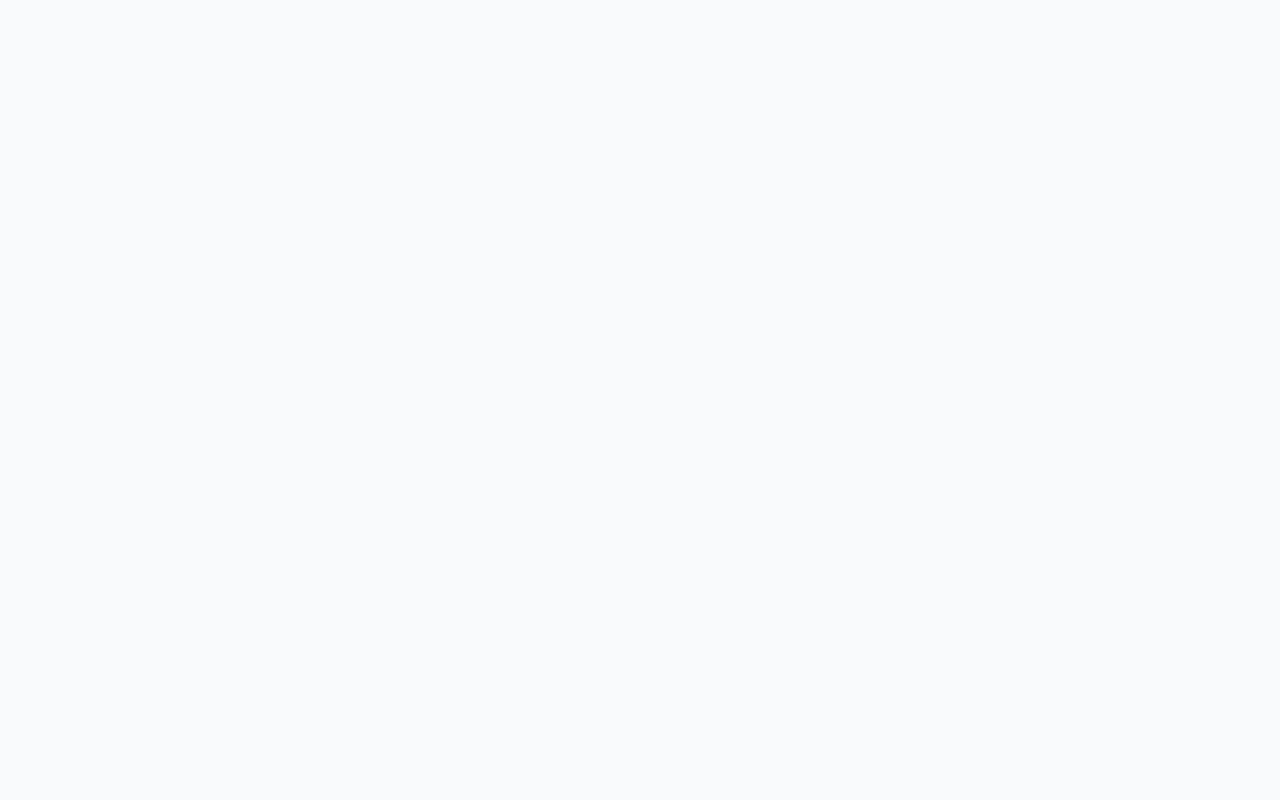
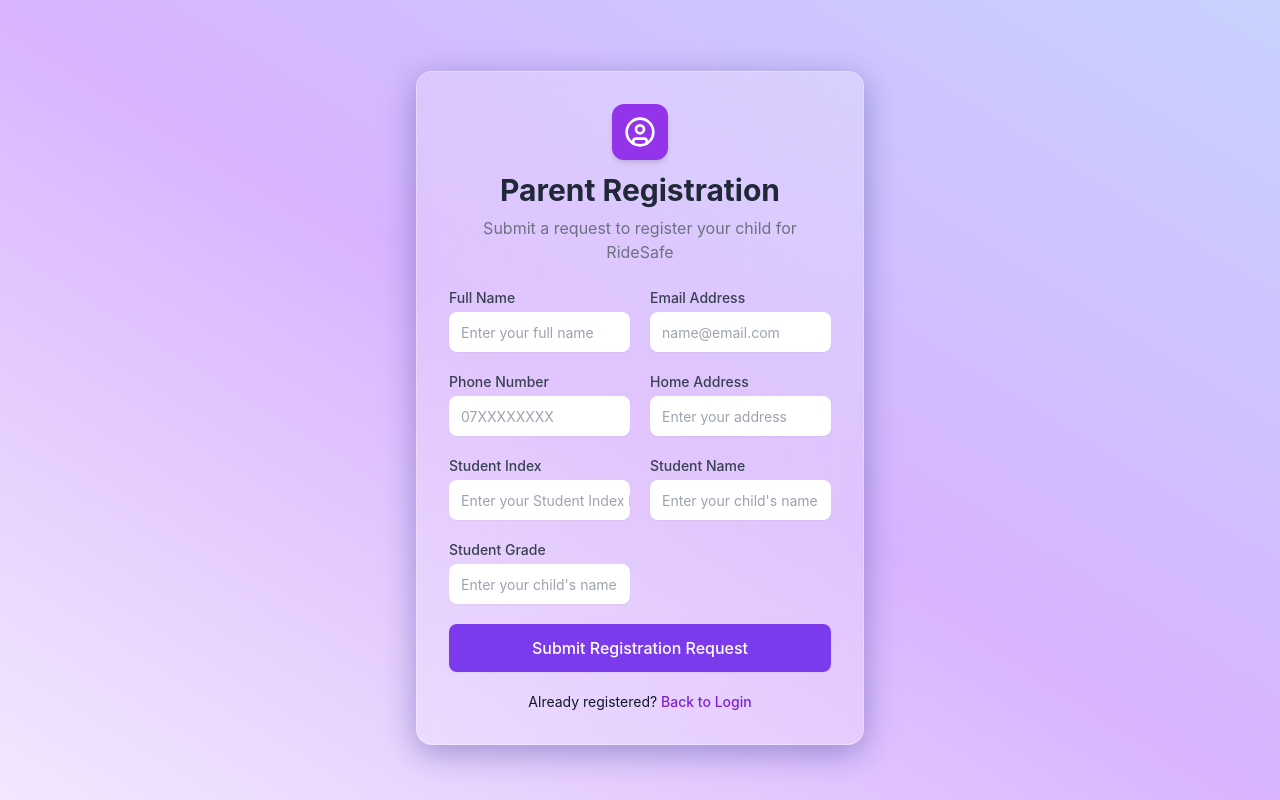
Before and after one commit to COBSCCOMP252P-Group/RideSafe, a React (Vite) app in the folder Frontend/: page /registerReq in a window 1280 px wide. Before the commit this address had no page. Built offline with nearby package versions, Linux system fonts and the light colour scheme.

Commit message:
Update App and register request page

```diff
--- a/Frontend/src/App.tsx
+++ b/Frontend/src/App.tsx
@@ -82,7 +82,7 @@ export function App() {
 
             <Route path="/" element={<Navigate to="/login" />} />
 
-            <Route path="/register-req" element={<RegisterReq />} />
+            <Route path="/registerReq" element={<RegisterReq />} />
           </Routes>
         </div>
       </Router>
--- a/Frontend/src/pages/shared/registerReq.tsx
+++ b/Frontend/src/pages/shared/registerReq.tsx
@@ -1,9 +1,112 @@
-import React from 'react';
+import React from "react";
+import { Input } from "../../components/ui/Input";
+import { Button } from "../../components/ui/Button";
+import { UserCircle } from "lucide-react";
+
 export function RegisterReq() {
 
+  const handleSubmit = (e: React.FormEvent) => {
+    e.preventDefault();
+    alert("Parent registration request submitted!");
+  };
+
+  return (
+    <div className="min-h-screen bg-gradient-to-tr from-purple-100 via-purple-300 to-indigo-200 flex items-center justify-center px-4">
+
+      <div className="glass max-w-md w-full p-8 rounded-xl shadow-lg mt-12 mb-8">
+
+        {/* Icon */}
+        <div className="flex justify-center mb-3">
+          <div className="bg-purple-600 p-3 rounded-xl shadow-md">
+            <UserCircle className="text-white h-8 w-8" />
+          </div>
+        </div>
+
+        <h2 className="text-3xl font-bold text-center text-gray-800 mb-2">
+          Parent Registration
+        </h2>
+
+        <p className="text-center text-gray-500 mb-6">
+          Submit a request to register your child for RideSafe
+        </p>
+
+        <form onSubmit={handleSubmit} className="grid grid-cols-1 md:grid-cols-2 gap-5">
 
 
-  return (
-        <p>Hiiiiiiiiiiiiiiiiiiii</p>
+          <Input
+            label="Full Name"
+            type="text"
+            placeholder="Enter your full name"
+            className="h-10"
+            required
+          />
+
+          <Input
+            label="Email Address"
+            type="email"
+            placeholder="name@email.com"
+            className="h-10"
+            required
+          />
+
+          <Input
+            label="Phone Number"
+            type="tel"
+            placeholder="07XXXXXXXX"
+            className="h-10"
+            required
+          />
+
+          <Input
+            label="Home Address"
+            type="text"
+            placeholder="Enter your address"
+            className="h-10"
+            required
+          />
+
+          <Input
+            label="Student Index"
+            type="text"
+            placeholder="Enter your Student Index No"
+            className="h-10"
+          />
+
+          <Input
+            label="Student Name"
+            type="text"
+            placeholder="Enter your child's name"
+            className="h-10"
+            required
+          />
+
+          <Input
+            label="Student Grade"
+            type="text"
+            placeholder="Enter your child's name"
+            className="h-10"
+            required
+          />
+
+          <div className="md:col-span-2">
+            <Button type="submit" className="w-full" size="lg">
+              Submit Registration Request
+            </Button>
+          </div>
+
+        </form>
+
+        <div className="text-center mt-5 text-sm">
+          Already registered?{" "}
+          <a
+            href="/"
+            className="text-purple-700 font-medium hover:underline"
+          >
+            Back to Login
+          </a>
+        </div>
+
+      </div>
+    </div>
   );
 }
```
